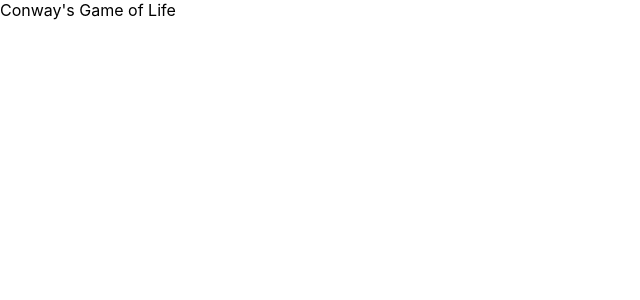
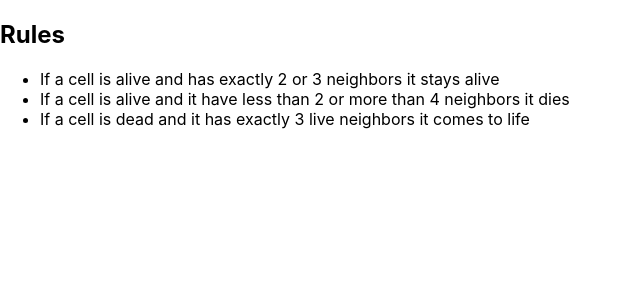
Before and after one commit to murbar/conways, a React (Create React App) app: page / in a window 1280 px wide. Shown: the top 300 px of the page, without its empty margins (0-640 px from the left). Built offline with nearby package versions, Linux system fonts and the light colour scheme; the HTML template or start-up script is replaced by a standard one.

Commit message:
Add rules

```diff
--- a/src/App.js
+++ b/src/App.js
@@ -2,8 +2,13 @@ import React from 'react';
 
 function App() {
   return (
-    <div className="App">
-      <header className="App-header">Conway's Game of Life</header>
+      <div className="rules">
+        <h2>Rules</h2>
+        <ul>
+          <li>If a cell is alive and has exactly 2 or 3 neighbors it stays alive</li>
+          <li>If a cell is alive and it have less than 2 or more than 4 neighbors it dies</li>
+          <li>If a cell is dead and it has exactly 3 live neighbors it comes to life</li>
+        </ul>
     </div>
   );
 }
```
